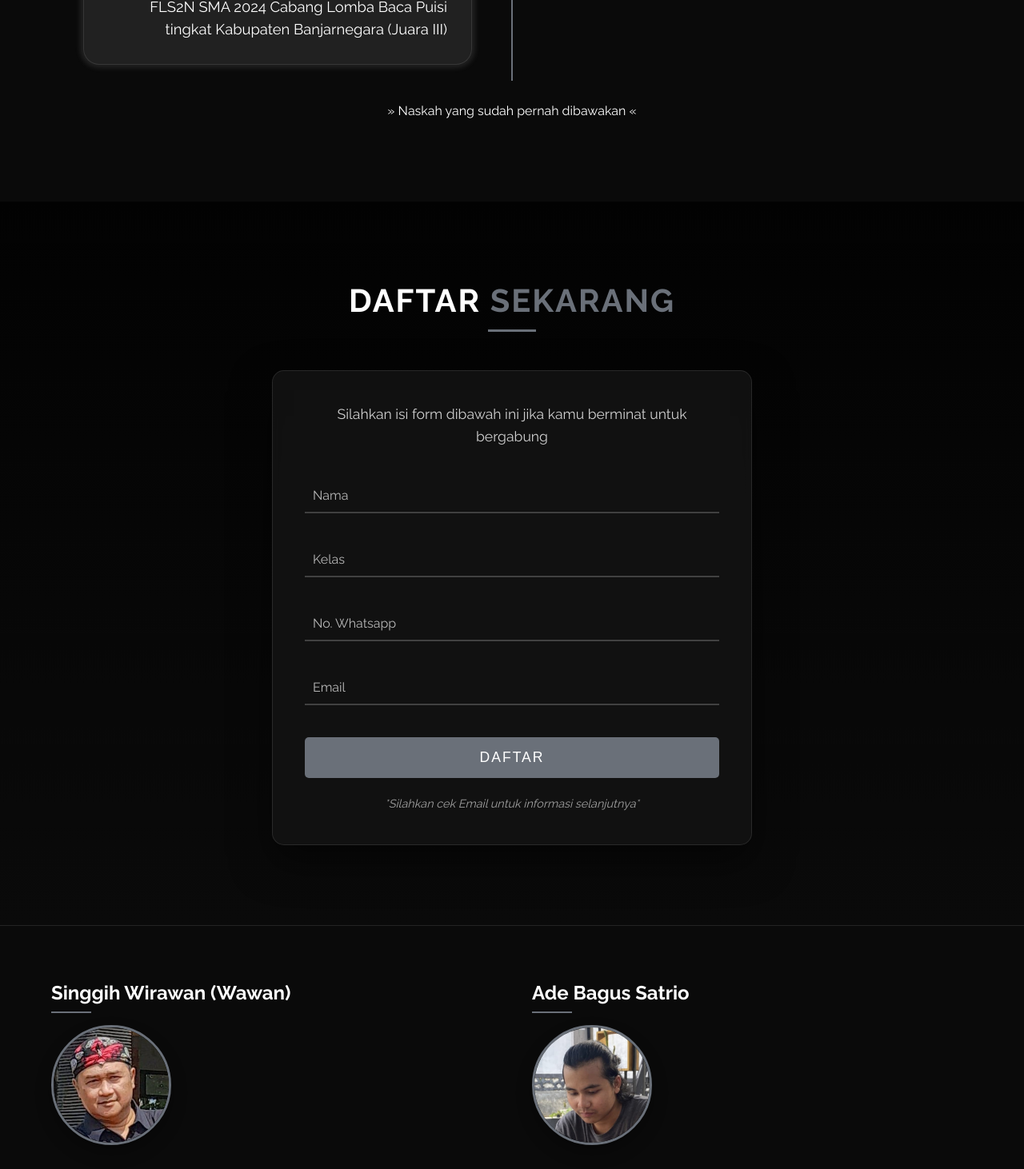
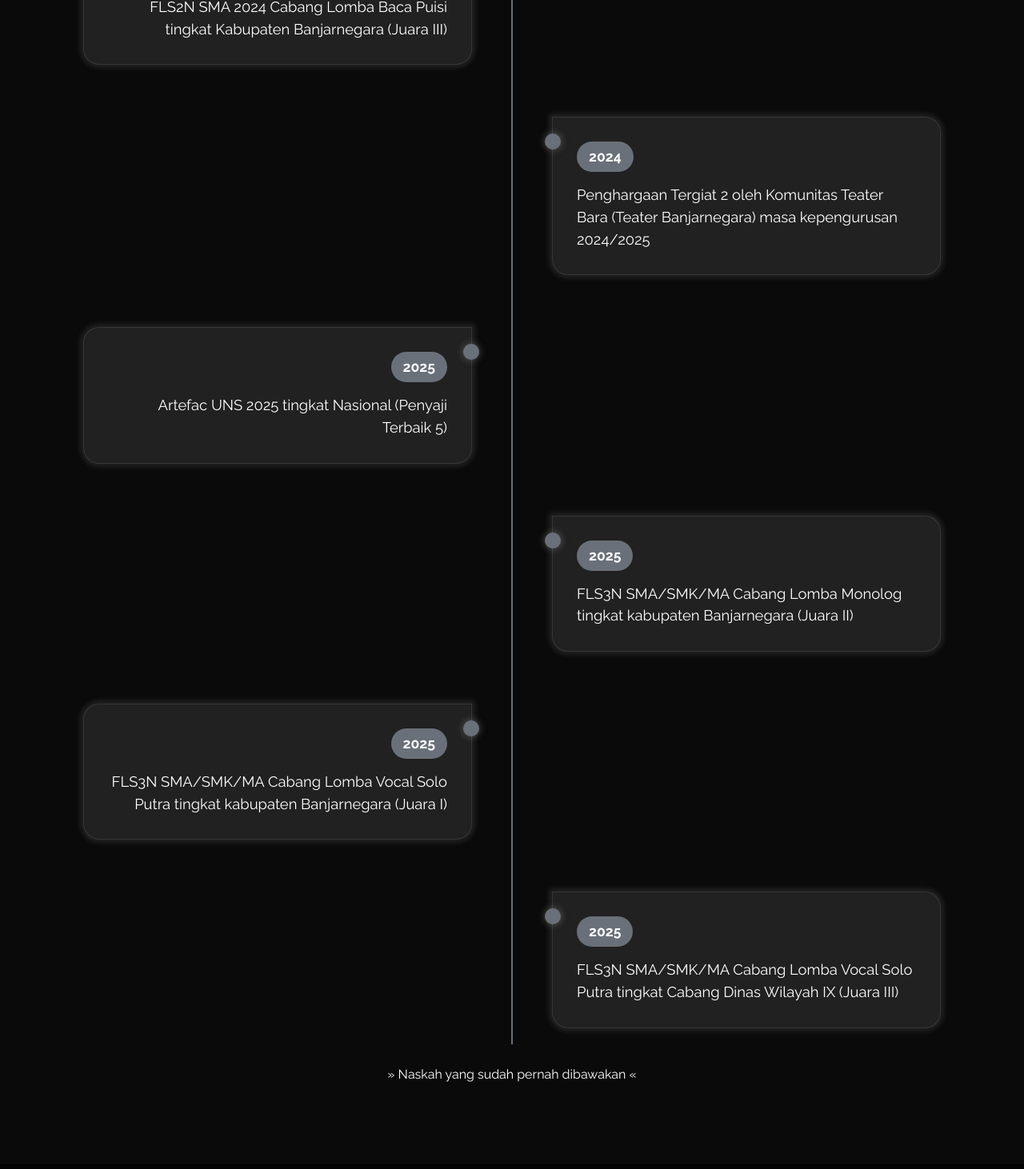
Before and after one commit to RanR112/balateater-2, a React (Create React App) app: page / in a window 1280 px wide. Shown: the part 4720-6182 px from the top of the page at 80% size. Built offline with nearby package versions, Linux system fonts and the light colour scheme; no server answers.

Commit message:
add achievements and change mas bagus photo

```diff
--- a/src/global/Achievements.js
+++ b/src/global/Achievements.js
@@ -8,6 +8,11 @@ const AchievementData = [
     { year: 2023, title: 'FLS2N SMA 2023 Cabang Lomba Baca Puisi tingkat Provinsi (Juara III)' },
     { year: 2024, title: 'FLS2N SMA 2024 Cabang Lomba Monolog tingkat Kabupaten Banjarnegara (Juara I)' },
     { year: 2024, title: 'FLS2N SMA 2024 Cabang Lomba Baca Puisi tingkat Kabupaten Banjarnegara (Juara III)' },
+    {year: 2024, title: 'Penghargaan Tergiat 2 oleh Komunitas Teater Bara (Teater Banjarnegara) masa kepengurusan 2024/2025'},
+    {year: 2025, title: 'Artefac UNS 2025 tingkat Nasional (Penyaji Terbaik 5)'},
+    {year: 2025, title: 'FLS3N SMA/SMK/MA Cabang Lomba Monolog tingkat kabupaten Banjarnegara (Juara II)'},
+    {year: 2025, title: 'FLS3N SMA/SMK/MA Cabang Lomba Vocal Solo Putra tingkat kabupaten Banjarnegara (Juara I)'},
+    {year: 2025, title: 'FLS3N SMA/SMK/MA Cabang Lomba Vocal Solo Putra tingkat Cabang Dinas Wilayah IX (Juara III)'},
 ]
 
 export default AchievementData;
```
Also changed, not shown: src/assets/images/masbagus.jpg.
